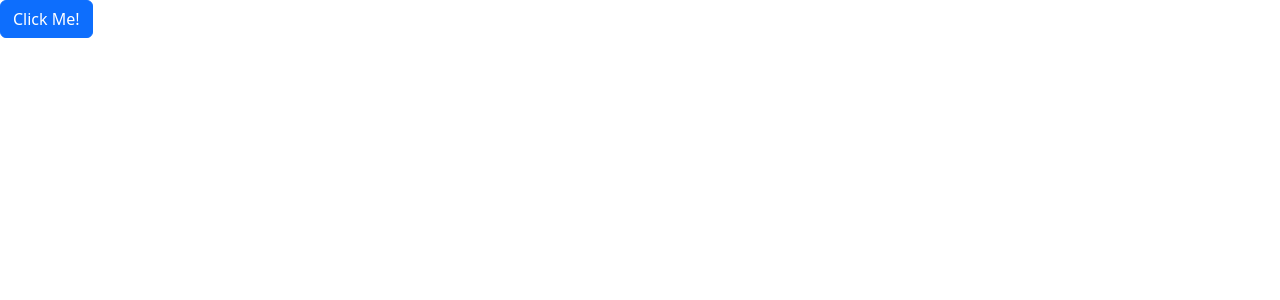
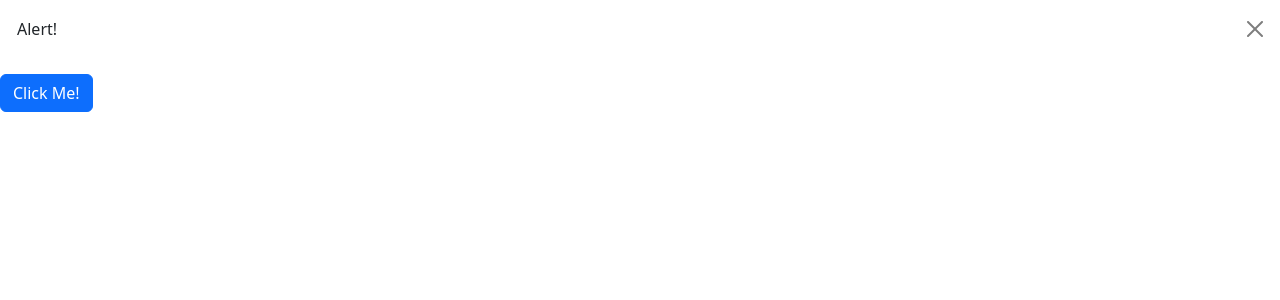
Before and after one commit to twcarbone/mosh-react-part-1, a React (Vite) app: page / in a window 1280 px wide. Both pictures are taken after a click on the button "Click Me!". Shown: the top 300 px of the page. Built offline with nearby package versions, Linux system fonts and the light colour scheme.

Commit message:
Exercise: show dismissible alert (solution)

```diff
--- a/src/App.tsx
+++ b/src/App.tsx
@@ -1,9 +1,16 @@
+import { useState } from "react";
+import Alert from "./components/Alert";
 import Button from "./components/Button";
 
 function App() {
+  const [alertVisible, setAlertVisibility] = useState(false);
+
   return (
     <div>
-      <Button onClick={() => console.log("Clicked")}>Click Me!</Button>
+      {alertVisible && (
+        <Alert onClose={() => setAlertVisibility(false)}>Alert!</Alert>
+      )}
+      <Button onClick={() => setAlertVisibility(true)}>Click Me!</Button>
     </div>
   );
 }
--- a/src/components/Alert.tsx
+++ b/src/components/Alert.tsx
@@ -2,10 +2,23 @@
 
 interface Props {
   children: ReactNode;
+  onClose: () => void;
 }
 
-const Alert = ({ children }: Props) => {
-  return <div>{children}</div>;
+const Alert = ({ children, onClose }: Props) => {
+  return (
+    <>
+      <div className="alert alert-dismissible">
+        {children}
+        <button
+          type="button"
+          className="btn-close"
+          data-bs-dismiss="alert"
+          onClick={onClose}
+        ></button>
+      </div>
+    </>
+  );
 };
 
 export default Alert;
```
